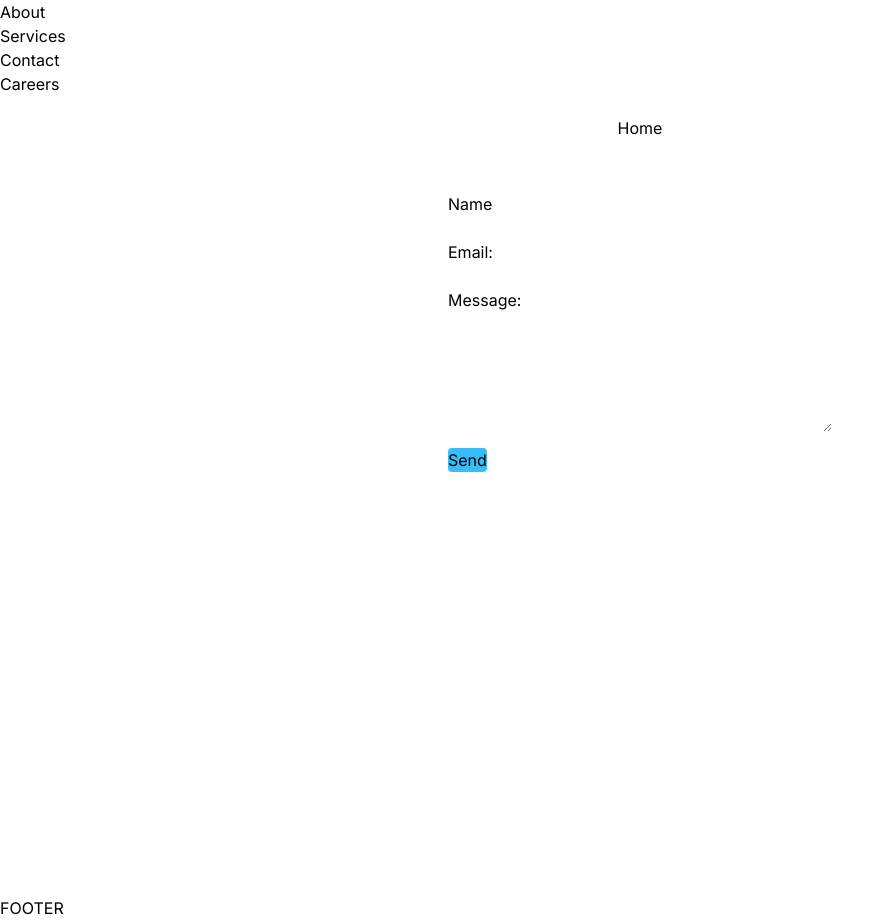
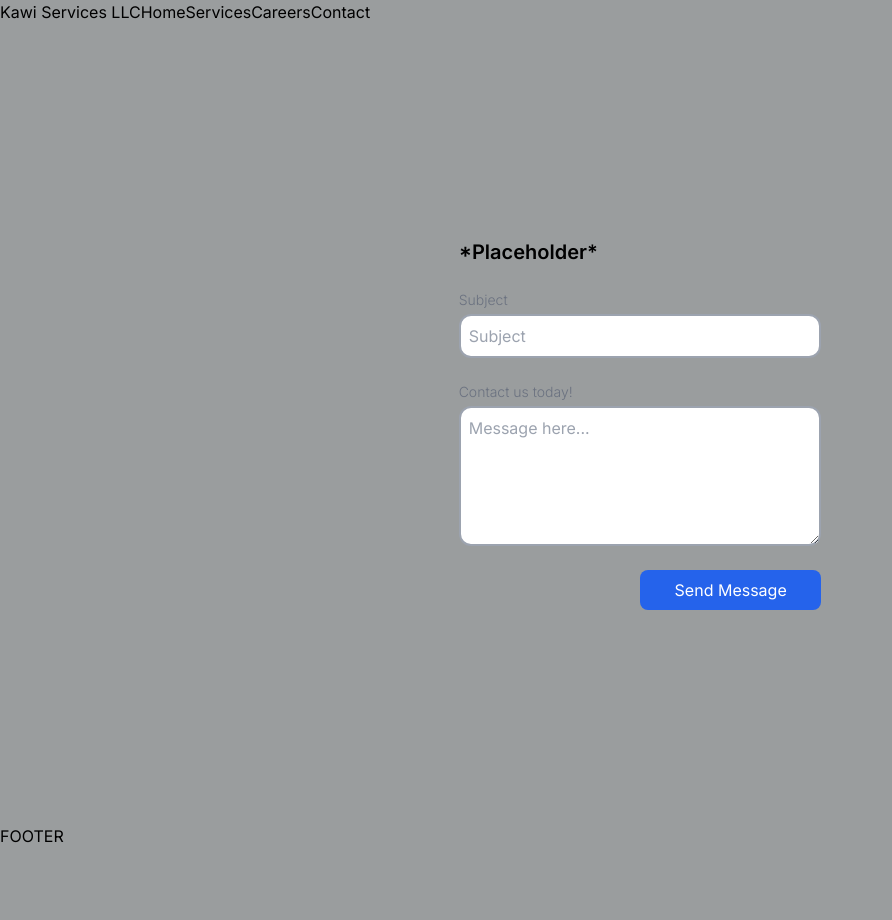
Before and after one commit to alihernandez/kawi, a Next.js app in the folder kawiv1/: page /contact in a window 1280 px wide. Shown: the whole page, without its empty margins (0-892 px from the left). After the commit the page ends 848 px from the top, so only its background shows below. Built offline with nearby package versions, Linux system fonts and the light colour scheme.

Commit message:
contact working, reusable component started. Need more CSS detail

```diff
--- a/kawiv1/app/api/contact/route.jsx
+++ b/kawiv1/app/api/contact/route.jsx
@@ -4,9 +4,9 @@ const nodemailer = require("nodemailer");
 // Handles POST requests to /api
 
 export async function POST(request) {
-  const username = "contact.form9two@yahoo.com";
-  const password = "pseaghzjusxhirhc";
-  const myEmail = "ali.hernandez9two@gmail.com";
+//   const username = ;
+//   const password = ;
+//   const myEmail = ;
 
   console.log("dealing with request");
   const formData = await request.formData();
@@ -18,18 +18,21 @@ export async function POST(request) {
   // create transporter object
   const transporter = nodemailer.createTransport({
     host: "smtp.mail.yahoo.com",
-    port: 465,
-    secure: true,
+    port: 587,
+    secure: false,
+    // Encryption: TLS/SSL,
     auth: {
-      user: "contact.form9two@yahoo.com",
-      pass: "pseaghzjusxhirhc",
+      user: username,
+      pass: password,
     },
   });
 
   try {
+    await transporter.verify();
+  console.log('SMTP connection verified successfully');
     await transporter.sendMail({
-      from: "contact.form9two@yahoo.com",
-      to: "ali.hernandez9two@gmail.com",
+      from: username,
+      to: myEmail,
       replyTo: email,
       subject: `Website activity from ${email}`,
       html: `
@@ -37,11 +40,20 @@ export async function POST(request) {
             <p>Email: ${email} </p>
             <p>Message: ${message} </p>
             `,
-    });
+    }
 
-    return NextResponse.json({ message: "Success: email was sent" });
-  } catch (error) {
-    console.log(error);
-    NextResponse.status(500).json({ message: "COULD NOT SEND MESSAGE" });
+    );
+    console.log("sendMAil");
+    return new NextResponse.json({ message: 'Success: email was sent' });
+} catch (error) {
+  console.error('Error:', error);
+  console.log(myEmail);
+
+  if (error.response) {
+    console.error('SMTP Response:', error.response);
   }
+
+  return new NextResponse.json({ message: 'COULD NOT SEND MESSAGE' }, { status: 500 });
+
 }
+}
--- /dev/null
+++ b/kawiv1/app/api/sendMail/route.js
@@ -0,0 +1,27 @@
+import { NextResponse } from 'next/server';
+import nodemailer from 'nodemailer'
+
+export async function POST(request) {
+    try {
+        const { subject, message } = await request.json();
+
+
+
+        const mailOption = {
+            from: 'contact.form9two@yahoo.com',
+            to: 'ali.hernandez92@gmail.com',
+            subject: "Send Email Tutorial",
+            html: `
+        <h3>Hello User/h3>
+        <li> title: ${subject}</li>
+        <li> message: ${message}</li>
+        `
+        }
+
+        await transporter.sendMail(mailOption)
+
+        return NextResponse.json({ message: "Email Sent Successfully" }, { status: 200 })
+    } catch (error) {
+        return NextResponse.json({ message: "Failed to Send Email" }, { status: 500 })
+    }
+}
--- /dev/null
+++ b/kawiv1/app/careers/page.jsx
@@ -0,0 +1,9 @@
+export default function Careers() {
+    return (
+        <main>
+            <div>
+                <h1>Careers</h1>
+            </div>
+        </main>
+    )
+}
--- a/kawiv1/app/contact/page.jsx
+++ b/kawiv1/app/contact/page.jsx
@@ -1,54 +1,70 @@
+"use client"
 
-"use client"
-import Link from "next/link"
+import { useState } from 'react';
 
 export default function Contact() {
+  const [subject, setSubject] = useState('');
+  const [message, setMessage] = useState('')
 
-    async function handleSubmit(event) {
+  const sendMail = async (e) => {
+    e.preventDefault();
 
-        event.preventDefault();
-        const formData = new FormData(event.target)
-        try {
-
-            const response = await fetch('/api/contact', {
-                method: "POST",
-                body: formData,
-            });
-
-            if (!response.ok) {
-                console.log("falling over")
-                throw new Error(`response status: ${response.status}`);
+    const response = await fetch('/api/sendMail', {
+      method: 'POST',
+      headers: {
+        'content-type': 'application/json'
+      },
+      body: JSON.stringify({
+        subject,
+        message
+      })
+    })
+    console.log(await response.json())
   }
-            const responseData = await response.json();
-            console.log(responseData['message'])
-
-            alert('Message successfully sent');
-        } catch (err) {
-            console.error(err);
-            alert("Error, please try resubmitting the form");
-        }
-    };
-
   return (
-        <main className="flex min-h-screen flex-col items-center" >
-            <div className="relative flex place-items-center p-5 bg-white text-black">
-                <Link href="/">Home</Link>
+    <main className="flex min-h-screen flex-col items-center justify-center p-24">
+      <form onSubmit={sendMail} className="h-full w-1/3 space-y-6">
+        <div className="flex flex-col items-start w-full justify-start">
+          <h1 className="text-xl font-semibold">*Placeholder*</h1>
         </div>
-
-            <form onSubmit={handleSubmit} className="mt-8 mb-2 w-80 max-w-screen-lg sm:w-96">
-                <div className="mb-4 flex flex-col w-500">
-
-                    <label htmlFor="form-name">Name </label>
-                    <input id="form-name" autoComplete="name" maxLength={50} size="lg" name="name" className="text-black"/>
-
-                    <label htmlFor="form-email"> Email:</label>
-                    <input id="form-email" required autoComplete="email" maxLength={80} name="email" type="email" className="text-black"/>
-
-                    <label htmlFor="form-message"> Message: </label>
-                    <textarea id="form-message" required name="message" rows={5} className="text-black" />
-
+        <div className="relative flex flex-col space-y-1">
+          <label htmlFor="title" className="text-sm font-light text-gray-500">
+            Subject
+          </label>
+          <input
+            name="title"
+            type="text"
+            id="title"
+            required
+            value={subject}
+            onChange={(e) => {
+              setSubject(e.target.value)
+            }}
+            placeholder="Subject"
+            className="rounded-xl border-2 border-gray-400 p-2"
+          />
         </div>
-                <button className=" rounded bg-sky-400" type="submit">Send</button>
+        <div className="relative flex flex-col space-y-1">
+          <label htmlFor="title" className="text-sm font-light text-gray-500">
+            Contact us today!
+          </label>
+          <textarea
+            name="description"
+            id="description"
+            required
+            cols={10}
+            rows={5}
+            value={message}
+            onChange={(e) => {
+              setMessage(e.target.value)
+            }}
+            placeholder="Message here..."
+            className="rounded-xl border-2 border-gray-400 p-2"
+          />
+        </div>
+        <button type='submit' className="ml-auto flex w-1/2 items-center justify-center space-x-3 rounded-lg bg-blue-600 p-2 text-white shadow-blue-500 hover:bg-blue-700 hover:shadow-md">
+          <span>Send Message</span>
+        </button>
       </form>
     </main>
   )
--- a/kawiv1/app/globals.css
+++ b/kawiv1/app/globals.css
@@ -1,3 +1,15 @@
 @tailwind base;
 @tailwind components;
 @tailwind utilities;
+
+body {
+    background-color: #9a9d9e;
+}
+
+#outterDiv {
+    background-color: #d5cbc0;
+}
+
+#innerLine {
+    background-color: #394f5c;
+}
--- a/kawiv1/app/page.jsx
+++ b/kawiv1/app/page.jsx
@@ -2,8 +2,18 @@
 export default function Home() {
   return (
     <main>
-      <div>
-        <span>HOME</span>
+      <div className="flex justify-center items-center h-screen">
+        <div className="flex flex-col justify-center items-center my-2 h-4/5 w-4/5 rounded-xl" id="outterDiv">
+          <div className="flex flex-col justify-center items-center my-2 h-4/5 w-4/5 rounded-xl" id="innerLine">
+        <p>About us..</p>
+        <div className="flex justify-center my-2 h-4/5 w-4/5 rounded-lg" id="outterDiv">
+          <p>Company story here</p>
+        </div>
+        <div className="flex justify-center my-2 h-4/5 w-4/5 rounded-lg" id="outterDiv">
+          <p>more stuff here</p>
+        </div>
+        </div>
+        </div>
       </div>
     </main>
   )
--- /dev/null
+++ b/kawiv1/app/services/services.jsx
@@ -0,0 +1,9 @@
+export default function Services() {
+    return (
+        <main>
+            <div>
+                <h1>Services</h1>
+            </div>
+        </main>
+    )
+}
--- a/kawiv1/components/Navbar.js
+++ b/kawiv1/components/Navbar.js
@@ -1,22 +1,56 @@
+'use client'
+
+import Image from "next/image";
 import Link from "next/link";
+// import hklogo from "../public/hklogo.png"
+// import bars from "../public/bars-solid"
+import { useState, useEffect, useRef } from "react";
 
-export default function Navbar() {
+const Navbar = () => {
+  const handleClick = () => {
+    console.log('fff');
+      const primaryNav = document.querySelector(".primary-navigation");
+      const navToggle = document.querySelector(".mobile-toggle");
+    console.log(primaryNav)
+    const visibility = primaryNav.getAttribute("data-visable");
+    console.log(visibility)
+    if (visibility === "false") {
+      primaryNav.setAttribute('data-visable', true)
+      navToggle.setAttribute('aria-expanded', true)
+    } else if (visibility === "true") {
+      primaryNav.setAttribute('data-visable', false)
+      navToggle.setAttribute('aria-expanded', false)
+    }
+
+
+  }
+
+
   return (
-        <div>
-            <ul>
+    <header className="primary-header flex">
+    <div className="nav">
+     {/* <Image className="logo" src={hklogo} /> */}
+     <h3>Kawi Services LLC</h3>
+      </div>
+      <button onClick={() => {handleClick()}} className="mobile-toggle" aria-controls="primary-navigation" aria-expanded="false"></button>
+    <nav>
+      <ul data-visable="false" id="primary-navigaton" className="primary-navigation flex">
         <li>
-                    <Link href="/">About</Link>
+          <Link href='/'>Home</Link>
         </li>
         <li>
-                    <Link href="/services">Services</Link>
+          <Link href='/services'>Services</Link>
         </li>
         <li>
-                    <Link href="/contact">Contact</Link>
+          <Link href='/careers'>Careers</Link>
         </li>
         <li>
-                    <Link href="/careers">Careers</Link>
+          <Link href='/contact'>Contact</Link>
         </li>
       </ul>
-        </div>
-    )
-}
+    </nav>
+    </header>
+  );
+};
+
+export default Navbar;
--- a/kawiv1/package.json
+++ b/kawiv1/package.json
@@ -9,7 +9,12 @@
     "lint": "next lint"
   },
   "dependencies": {
+    "@chakra-ui/next-js": "^2.2.0",
+    "@chakra-ui/react": "^2.8.2",
+    "@emotion/react": "^11.11.1",
+    "@emotion/styled": "^11.11.0",
     "dotenv": "^16.3.1",
+    "framer-motion": "^10.16.16",
     "next": "14.0.4",
     "nodemailer": "^6.9.7",
     "react": "^18",
```
Also changed, not shown: 1 other file (tests, documents, lock files or other folders). Lines whose indentation alone changed are shown as unchanged.
